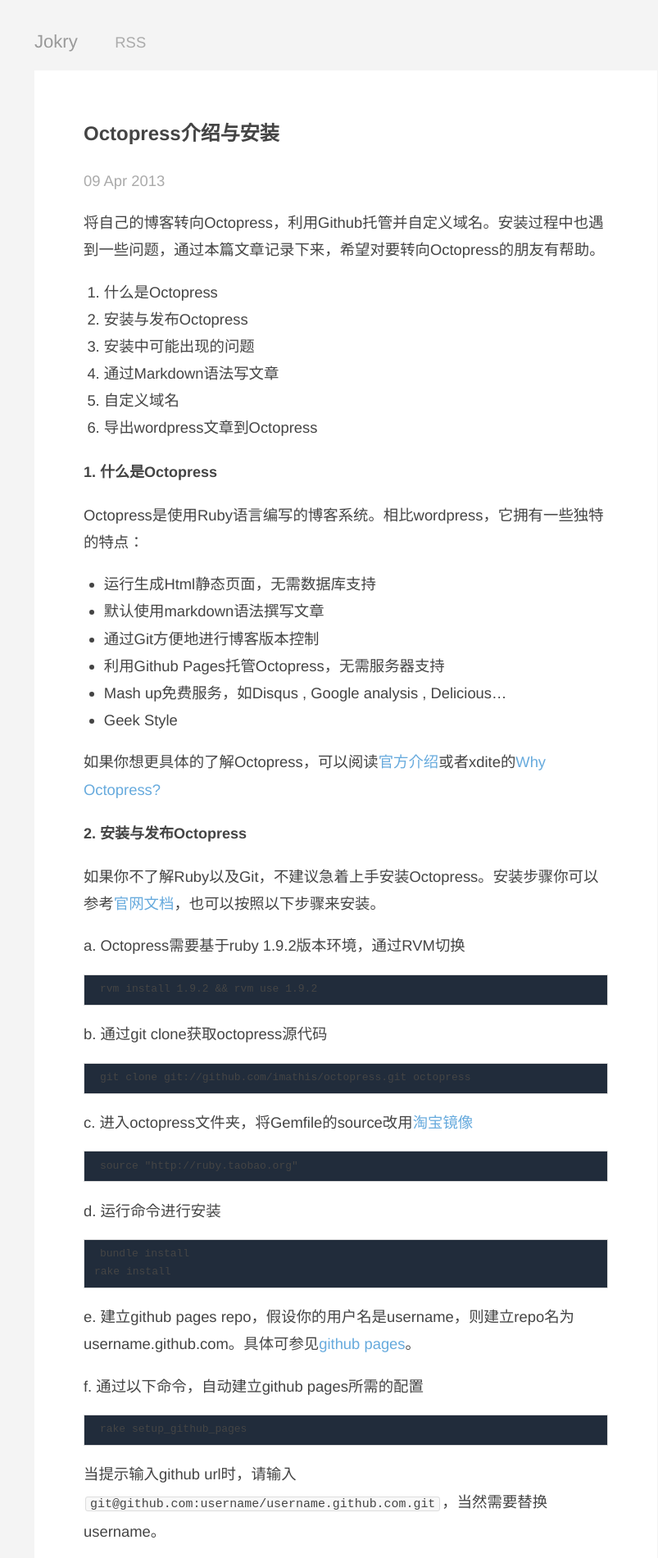
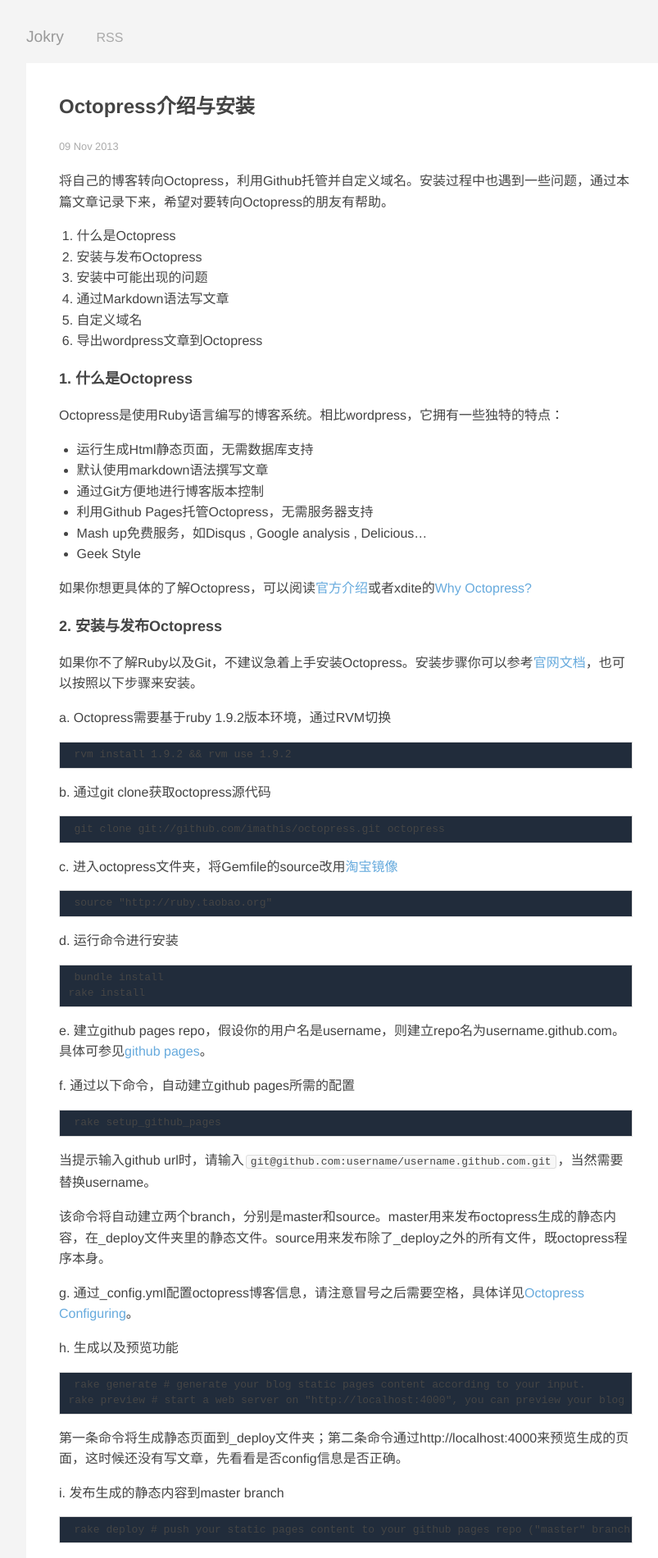
Before and after one commit to jokry/jokry.github.com, a Jekyll site: the page built from _posts/2013-11-09-install-octopress.md, in a window 1280 px wide. Shown: the top 1901 px of the page at 82% size, without its empty margins (218-1021 px from the left). Built offline with Jekyll 4.4.1, drawn with Linux system fonts in a browser that asks for light colours; Markdown is read by kramdown in place of the engine named in the settings; comment, search, counter and statistics services are not loaded.

Commit message:
Update CSS & URL
Update CSS & URL

```diff
--- a/_config.yml
+++ b/_config.yml
@@ -5,3 +5,4 @@
     extensions: ["fenced_code_blocks", "autolink", "tables", "strikethrough"]
 name: Jokry
 url: http://www.jokry.com
+permalink: /:categories/:title.html
--- a/css/main.css
+++ b/css/main.css
@@ -13,12 +13,12 @@
 html, body { height: 100%; }
 
 body {
-  font:13.34px;
+  font:12px;
   font-family:'Avenir Next', 'Hiragino Sans GB', 'Helvetica Neue', Helvetica, Arial, sans-serif;
   background-color: #F4F4F4;
   color: #444;
   font-weight: 400;
-  line-height: 1.8em;
+  line-height: 1.6em;
 }
 
 h1, h2, h3, h4, h5, h6 {
@@ -80,10 +80,9 @@
 /*****************************************************************************/
 
 .site {
-  font-size: 115%;
-  width: 760px;
+  width: 780px;
   margin: 2em auto 2em;
-  line-height: 1.5em;
+  line-height: 1.6em;
 }
 
 .header a {
@@ -117,6 +116,7 @@
 
 .meta {
   color: #aaa;
+  font-size: 0.8em;
 }
 
 .footer {
@@ -137,8 +137,7 @@
 /* standard */
 .container {
   background-color: #FFFFFF;
-  padding: 30px;
-  line-height: 1.8em;
+  padding: 20px;
 }
 .post{
   margin-bottom: 2em;
```
Also changed, not shown: about.html (+9 -0 lines), _posts/2013-11-09-install-octopress.md (renamed from _posts/2013-04-09-octopress.md).
